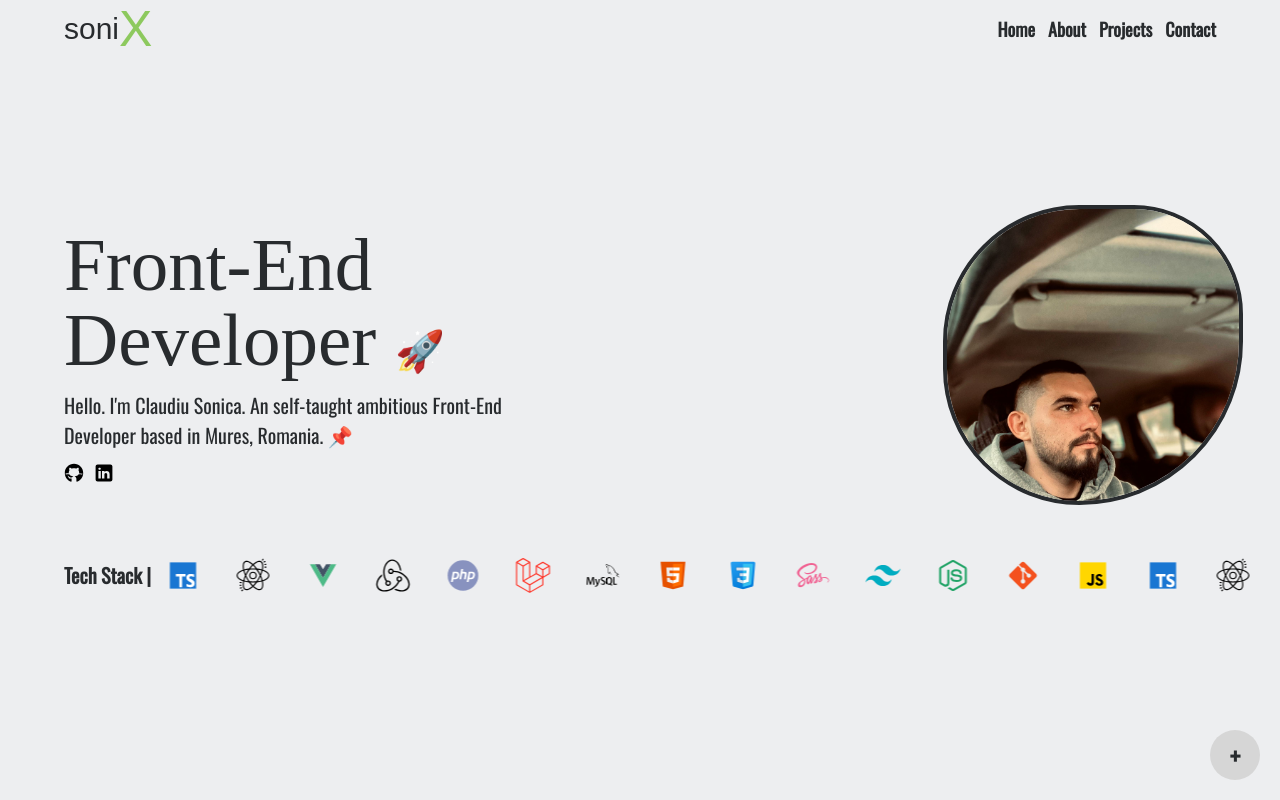
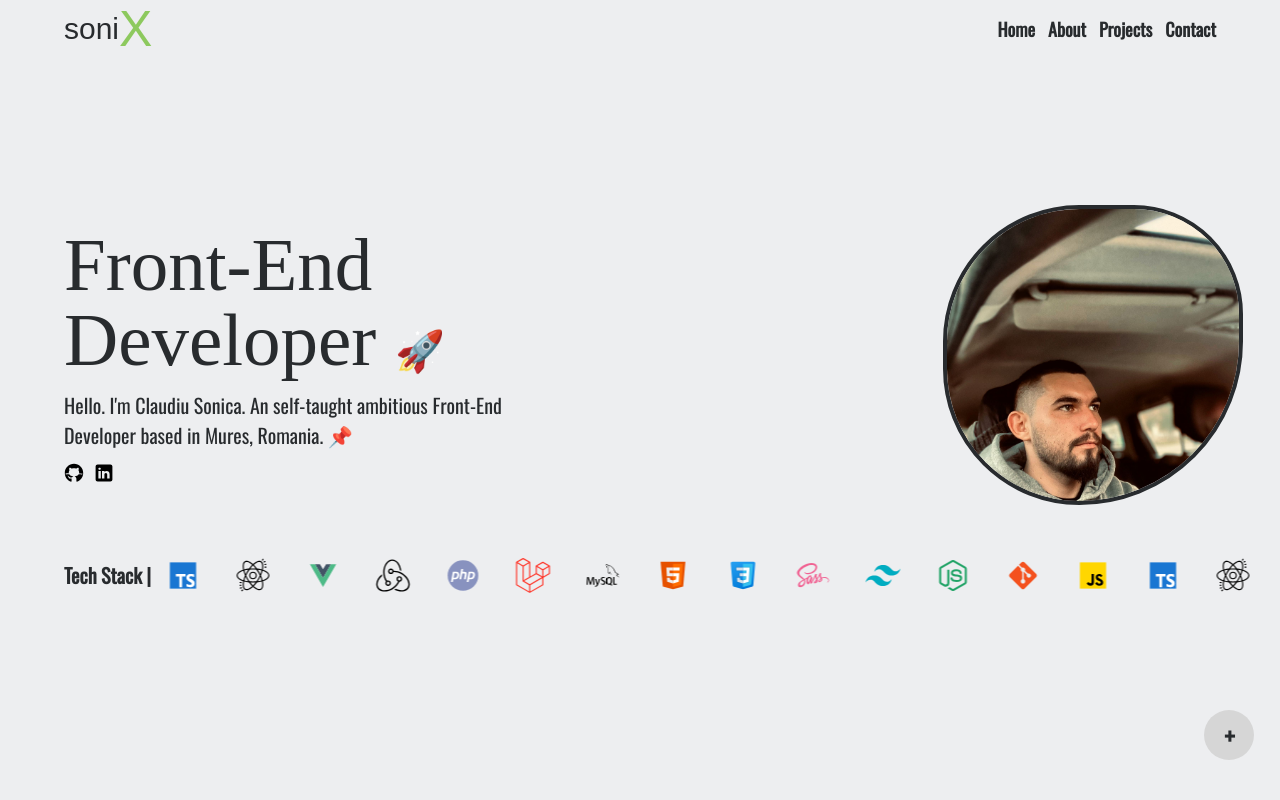
Before and after one commit to ClaudiuSonica/personal-site, a React (Vite) app: page / in a window 1280 px wide. Shown: the top 800 px of the page. Built offline with nearby package versions, Linux system fonts and the light colour scheme; a web font is replaced by a local one.

Commit message:
adjustment to extra menu

```diff
--- a/src/components/molecules/extra/extra.scss
+++ b/src/components/molecules/extra/extra.scss
@@ -5,8 +5,8 @@
   justify-content: center;
   align-items: center;
   position: fixed;
-  bottom: 2rem;
-  right: 2rem;
+  bottom: 5%;
+  right: 2%;
   background-color: $lightgray;
   color: $darkgray;
   font-size: 2.5rem;
```
